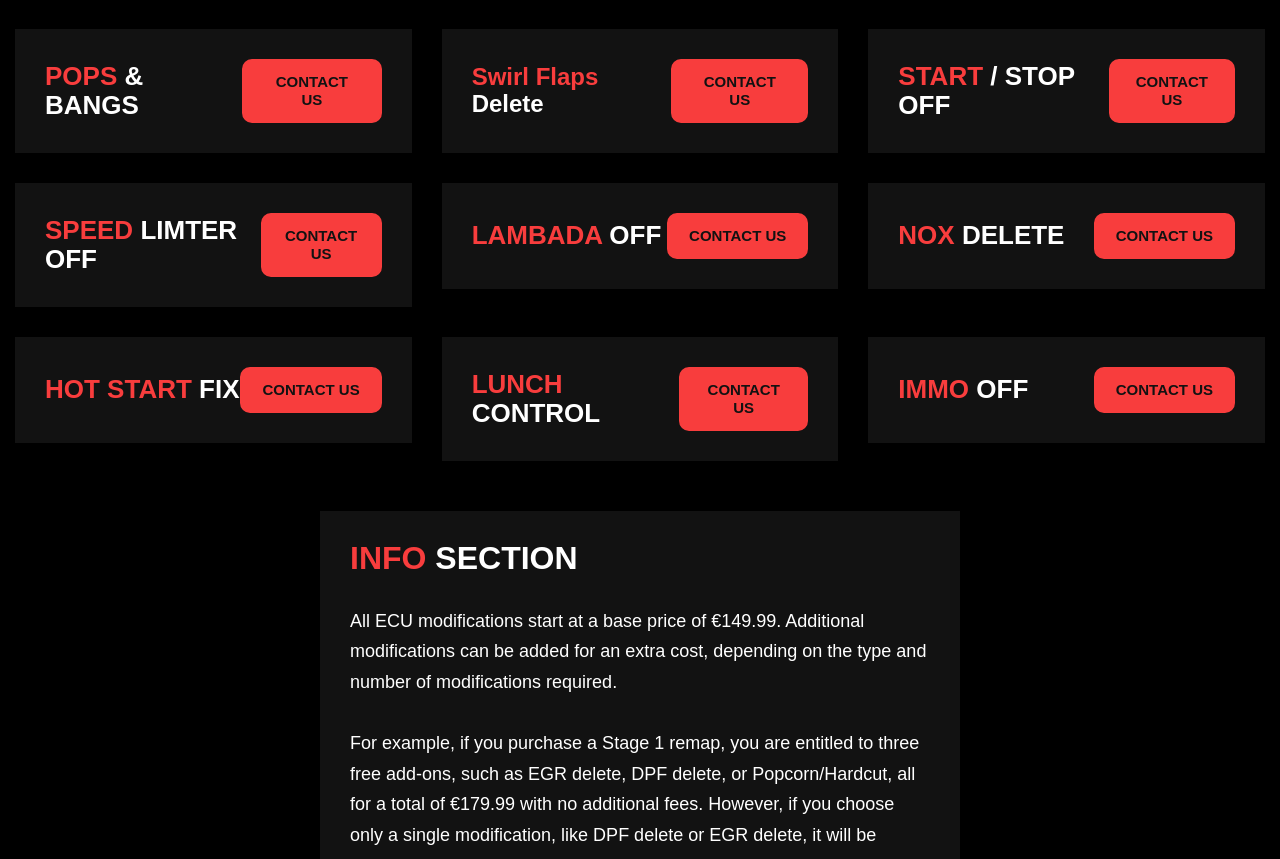
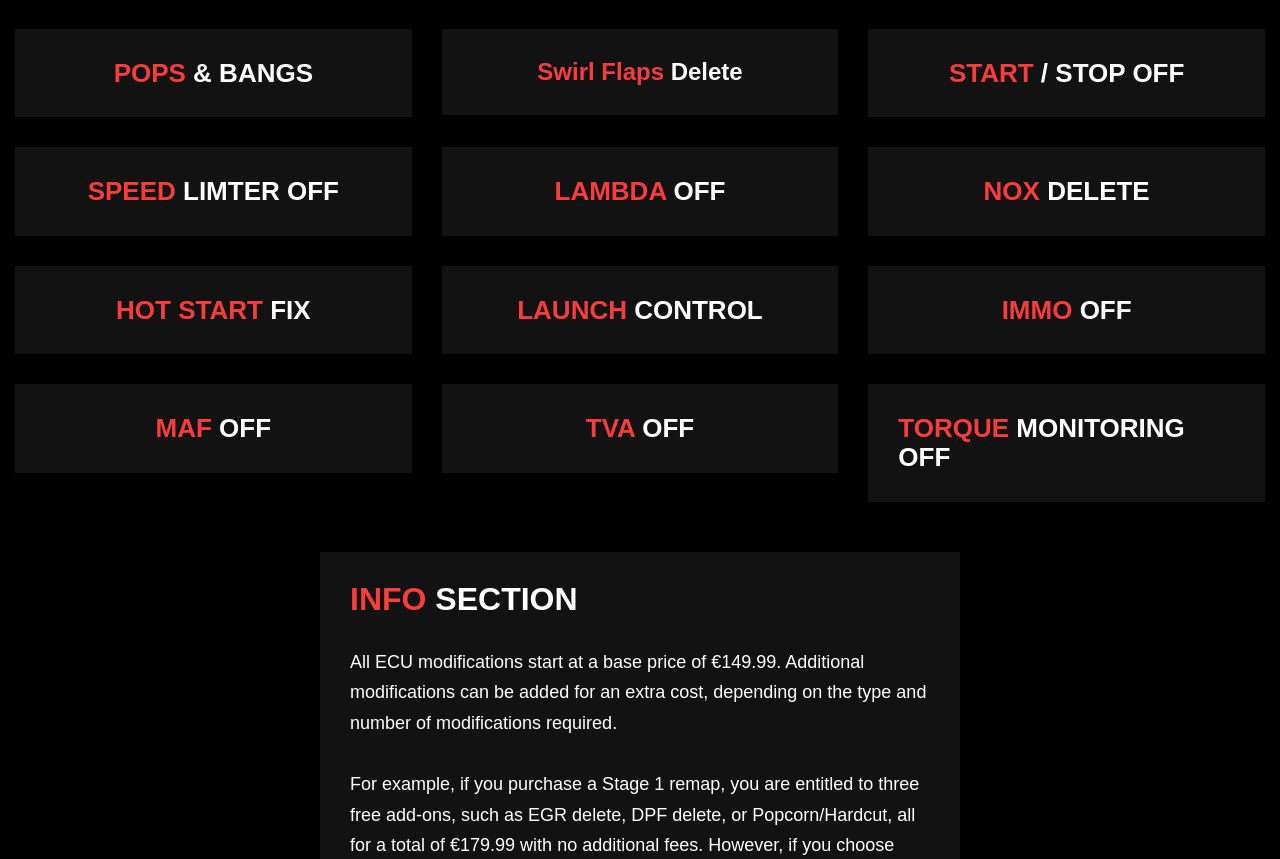
Before and after one commit to StXf1b/maf-performance, a plain HTML site: page pricing.html in a window 1280 px wide. Shown: the part 2286-3145 px from the top of the page. Drawn offline with Linux system fonts and the light colour scheme; a web font is replaced by a local one.

Commit message:
Final update

```diff
--- a/pricing.html
+++ b/pricing.html
@@ -301,9 +301,8 @@
                     <!-- Price Section Start -->
                     <div class="price-section wow fadeInUp" data-wow-delay="1.2s">
                         <!-- service pricing header start -->
-                        <div style="margin-bottom: 0px;" class="service-price-header">
+                        <div style="margin-bottom: 0px; justify-content: center;" class="service-price-header">
                             <h3><span>Pops</span> & Bangs</h3>
-							<a href="./contact-us.html"><button class="contact-btn-service">Contact us</button></a>
                         </div>
                         <!-- service pricing header end -->
                         <!-- service list start -->
@@ -325,9 +324,8 @@
                     <!-- Price Section Start -->
                     <div class="price-section wow fadeInUp" data-wow-delay="1.2s">
                         <!-- service pricing header start -->
-                        <div style="margin-bottom: 0px;" class="service-price-header">
+                        <div style="margin-bottom: 0px; justify-content: center;" class="service-price-header">
                             <h4><span>Swirl Flaps</span> Delete</h4>
-							<a href="./contact-us.html"><button class="contact-btn-service">Contact us</button></a>
                         </div>
                         <!-- service pricing header end -->
 
@@ -349,9 +347,8 @@
                     <!-- Price Section Start -->
                     <div class="price-section wow fadeInUp" data-wow-delay="1.2s">
                         <!-- service pricing header start -->
-                        <div style="margin-bottom: 0px;" class="service-price-header">
+                        <div style="margin-bottom: 0px; justify-content: center;" class="service-price-header">
                             <h3><span>Start</span> / stop off</h3>
-							<a href="./contact-us.html"><button class="contact-btn-service">Contact us</button></a>
                         </div>
                     </div>
                     <!-- Price Section End -->
@@ -361,9 +358,8 @@
                     <!-- Price Section Start -->
                     <div class="price-section wow fadeInUp" data-wow-delay="1.2s">
                         <!-- service pricing header start -->
-                        <div style="margin-bottom: 0px;" class="service-price-header">
+                        <div style="margin-bottom: 0px; justify-content: center;" class="service-price-header">
                             <h3><span>Speed </span>Limter OFF</h3>
-							<a href="./contact-us.html"><button class="contact-btn-service">Contact us</button></a>
                         </div>
                     </div>
                     <!-- Price Section End -->
@@ -373,9 +369,8 @@
                     <!-- Price Section Start -->
                     <div class="price-section wow fadeInUp" data-wow-delay="1.2s">
                         <!-- service pricing header start -->
-                        <div style="margin-bottom: 0px;" class="service-price-header">
-                            <h3><span>Lambada</span> OFF</h3>
-							<a href="./contact-us.html"><button class="contact-btn-service">Contact us</button></a>
+                        <div style="margin-bottom: 0px; justify-content: center;" class="service-price-header">
+                            <h3><span>Lambda</span> OFF</h3>
                         </div>
                     </div>
                     <!-- Price Section End -->
@@ -385,9 +380,9 @@
                     <!-- Price Section Start -->
                     <div class="price-section wow fadeInUp" data-wow-delay="1.2s">
                         <!-- service pricing header start -->
-                        <div style="margin-bottom: 0px;" class="service-price-header">
+                        <div style="margin-bottom: 0px; justify-content: center;" class="service-price-header">
                             <h3><span>NOX </span>DELETE</h3>
-							<a href="./contact-us.html"><button class="contact-btn-service">Contact us</button></a>
+
                         </div>
                     </div>
                     <!-- Price Section End -->
@@ -397,9 +392,9 @@
                     <!-- Price Section Start -->
                     <div class="price-section wow fadeInUp" data-wow-delay="1.2s">
                         <!-- service pricing header start -->
-                        <div style="margin-bottom: 0px;" class="service-price-header">
+                        <div style="margin-bottom: 0px; justify-content: center;" class="service-price-header">
                             <h3><span>HOT START </span>FIX</h3>
-							<a href="./contact-us.html"><button class="contact-btn-service">Contact us</button></a>
+
                         </div>
                     </div>
                     <!-- Price Section End -->
@@ -408,9 +403,9 @@
                     <!-- Price Section Start -->
                     <div class="price-section wow fadeInUp" data-wow-delay="1.2s">
                         <!-- service pricing header start -->
-                        <div style="margin-bottom: 0px;" class="service-price-header">
-                            <h3><span>lunch </span>control</h3>
-							<a href="./contact-us.html"><button class="contact-btn-service">Contact us</button></a>
+                        <div style="margin-bottom: 0px; justify-content: center;" class="service-price-header">
+                            <h3><span>launch </span>control</h3>
+
                         </div>
                     </div>
                     <!-- Price Section End -->
@@ -419,9 +414,44 @@
                     <!-- Price Section Start -->
                     <div class="price-section wow fadeInUp" data-wow-delay="1.2s">
                         <!-- service pricing header start -->
-                        <div style="margin-bottom: 0px;" class="service-price-header">
+                        <div style="margin-bottom: 0px; justify-content: center;" class="service-price-header">
                             <h3><span>immo </span>off</h3>
-							<a href="./contact-us.html"><button class="contact-btn-service">Contact us</button></a>
+
+                        </div>
+                    </div>
+                    <!-- Price Section End -->
+                </div>
+
+				<div class="col-lg-4 col-md-4">
+                    <!-- Price Section Start -->
+                    <div class="price-section wow fadeInUp" data-wow-delay="1.2s">
+                        <!-- service pricing header start -->
+                        <div style="margin-bottom: 0px; justify-content: center;" class="service-price-header">
+                            <h3><span>MAF </span>off</h3>
+
+                        </div>
+                    </div>
+                    <!-- Price Section End -->
+                </div>
+
+				<div class="col-lg-4 col-md-4">
+                    <!-- Price Section Start -->
+                    <div class="price-section wow fadeInUp" data-wow-delay="1.2s">
+                        <!-- service pricing header start -->
+                        <div style="margin-bottom: 0px; justify-content: center;" class="service-price-header">
+                            <h3><span>TVA </span>off</h3>
+
+                        </div>
+                    </div>
+                    <!-- Price Section End -->
+                </div>
+
+				<div class="col-lg-4 col-md-4">
+                    <!-- Price Section Start -->
+                    <div class="price-section wow fadeInUp" data-wow-delay="1.2s">
+                        <!-- service pricing header start -->
+                        <div style="margin-bottom: 0px; justify-content: center;" class="service-price-header">
+                            <h3><span>Torque </span>monitoring off</h3>
                         </div>
                     </div>
                     <!-- Price Section End -->
```
Also changed, not shown: about-us.html (+10 -9 lines), contact-us.html (+0 -2 lines), gallery.html (+60 -14 lines), index.html (+4 -4 lines), images/gallery-10.jpg (added), images/gallery-11.jpg (added), images/gallery-12.jpg (added), images/gallery-7.jpg (added), images/gallery-8.jpg (added), images/gallery-9.jpg (added).
